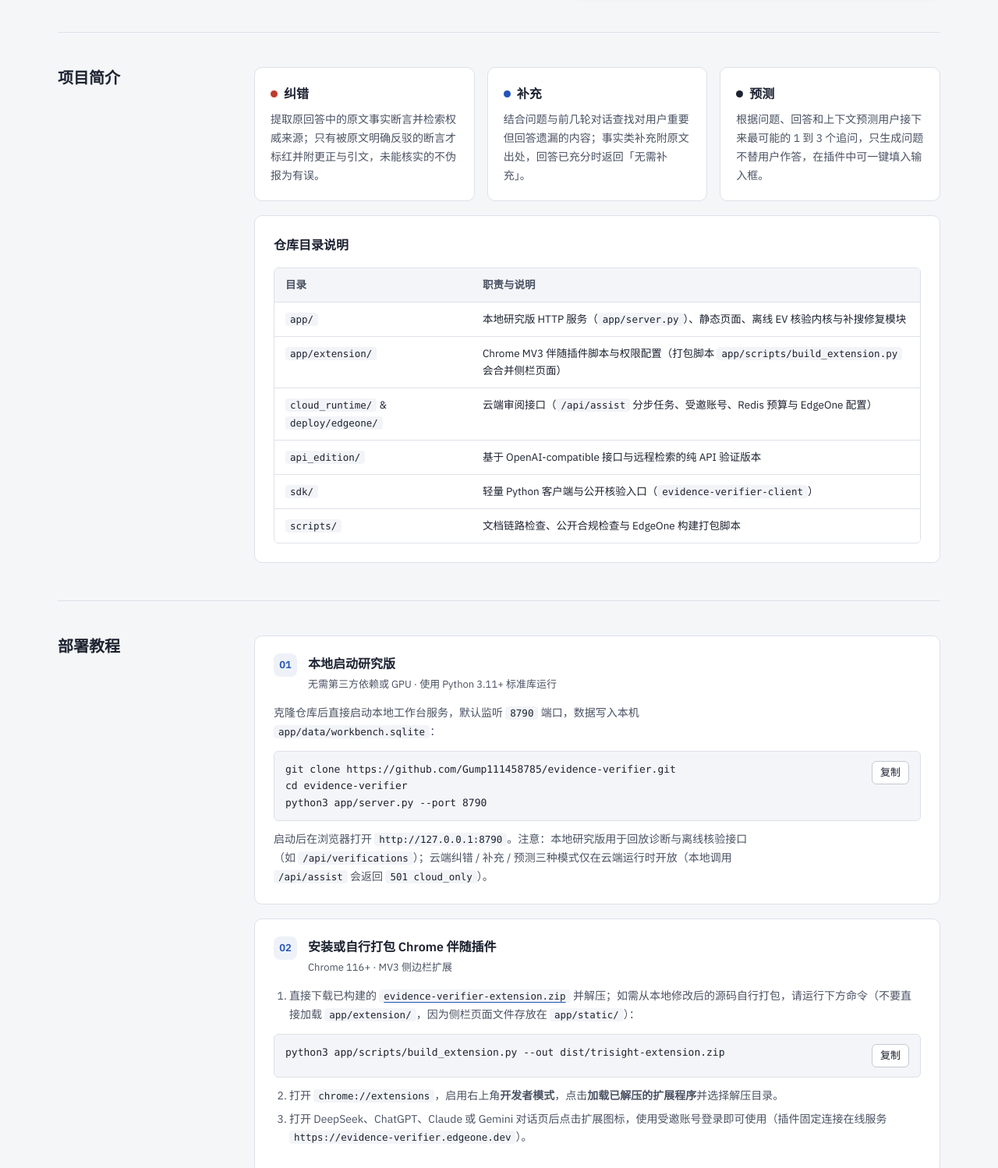
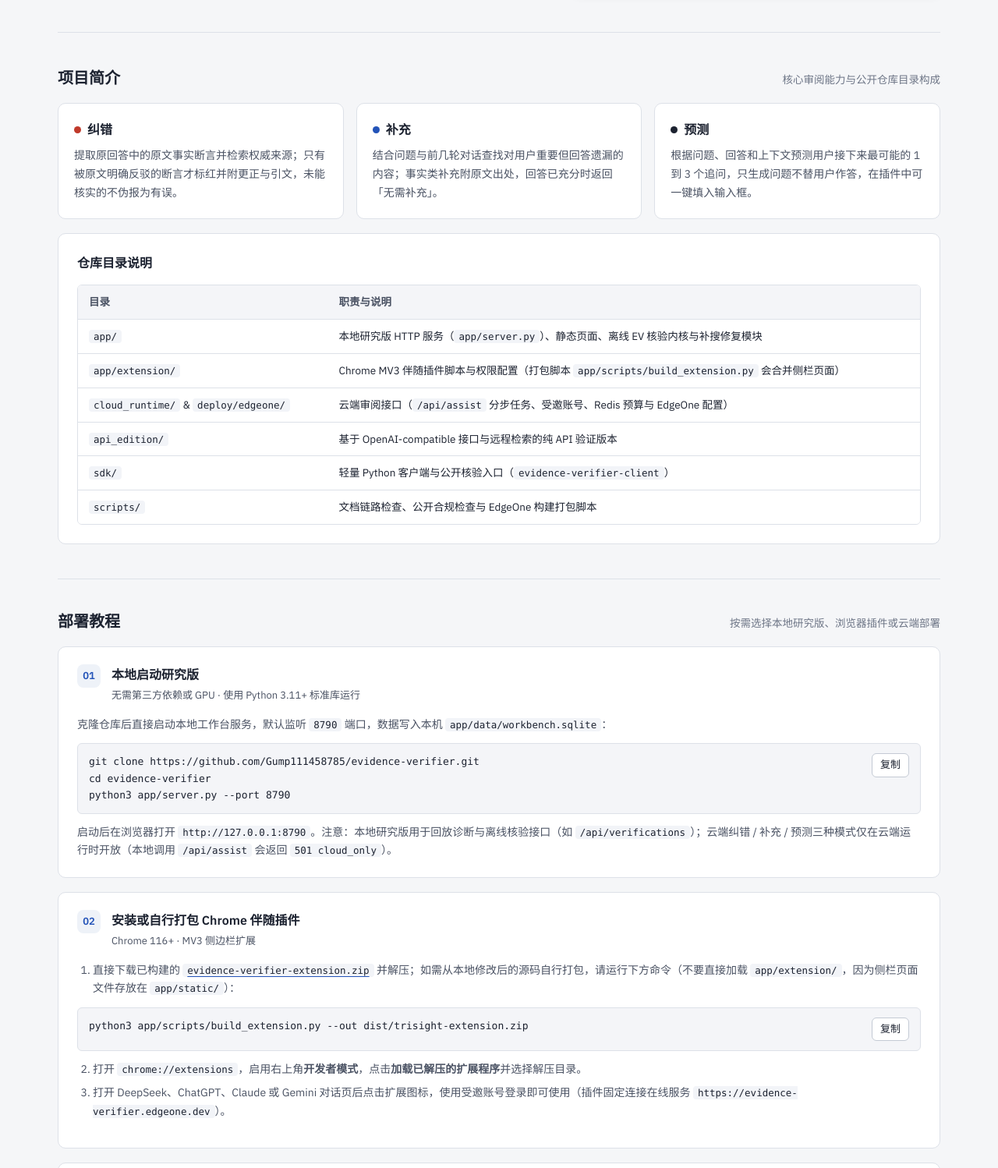
Before and after one commit to Gump111458785/evidence-verifier, a browser extension: page app/static/help.html in a window 1280 px wide. Shown: the part 371-1869 px from the top of the page at 78% size. Drawn offline with Linux system fonts and the light colour scheme; no server answers.

Commit message:
web: use full-width stacked sections on help page

```diff
--- a/app/static/help.html
+++ b/app/static/help.html
@@ -35,8 +35,11 @@
       </aside>
     </section>
 
-    <section class="home-section">
-      <h2>项目简介</h2>
+    <section class="help-section">
+      <div class="help-section-head">
+        <h2>项目简介</h2>
+        <span>核心审阅能力与公开仓库目录构成</span>
+      </div>
       <div class="help-stack">
         <div class="help-pillars">
           <article class="ts-sheet">
@@ -72,8 +75,11 @@
       </div>
     </section>
 
-    <section class="home-section">
-      <h2>部署教程</h2>
+    <section class="help-section">
+      <div class="help-section-head">
+        <h2>部署教程</h2>
+        <span>按需选择本地研究版、浏览器插件或云端部署</span>
+      </div>
       <div class="help-stack">
         <article class="ts-sheet help-step">
           <div class="help-step-head">
@@ -174,8 +180,10 @@ python3 scripts/check_publication.py">复制</button>
       </div>
     </section>
 
-    <section class="home-section">
-      <h2>试用与反馈</h2>
+    <section class="help-section">
+      <div class="help-section-head">
+        <h2>试用与反馈</h2>
+      </div>
       <div class="home-callout">
         <p>在线审阅工作台、问答历史、插件登录与 <code>/api/assist</code> 目前采用邀请制账号。如果你只是想先试用在线版本，或遇到部署问题，请在 GitHub 提 Issue 联系。</p>
         <a class="ts-btn quiet" href="https://github.com/Gump111458785/evidence-verifier/issues" rel="noopener">在 GitHub 提 Issue</a>
--- a/app/static/trisight.css
+++ b/app/static/trisight.css
@@ -217,6 +217,21 @@ select.ts-field {
 .help-summary .kv dd { min-width: 0; overflow-wrap: anywhere; }
 .help-summary code { font-family: ui-monospace, SFMono-Regular, Menlo, Monaco, Consolas, monospace; font-size: 12.5px; background: #f2f4f8; padding: 2px 6px; border-radius: 4px; }
 @media (max-width: 900px) { .help-hero { grid-template-columns: 1fr; gap: 24px; padding: 24px 0 32px; margin-bottom: 36px; } }
+
+.help-section { padding: 0 0 44px; }
+.help-section + .help-section { padding-top: 40px; border-top: 1px solid var(--rule); }
+.help-section:last-child { padding-bottom: 0; }
+.help-section-head {
+  display: flex; align-items: baseline; justify-content: space-between; gap: 12px 20px; flex-wrap: wrap;
+  margin-bottom: 18px;
+}
+.help-section-head h2 { font-size: 20px; line-height: 1.35; margin: 0; }
+.help-section-head span { font-size: 13.5px; color: var(--ink-3); }
+.help-section p { color: var(--ink-2); }
+@media (max-width: 900px) {
+  .help-section { padding-bottom: 36px; }
+  .help-section + .help-section { padding-top: 32px; }
+}
 
 .help-stack { display: flex; flex-direction: column; gap: 18px; }
 .help-pillars { display: grid; grid-template-columns: repeat(3, minmax(0, 1fr)); gap: 16px; }
```
